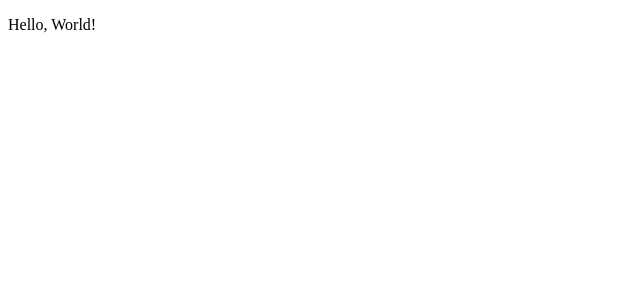
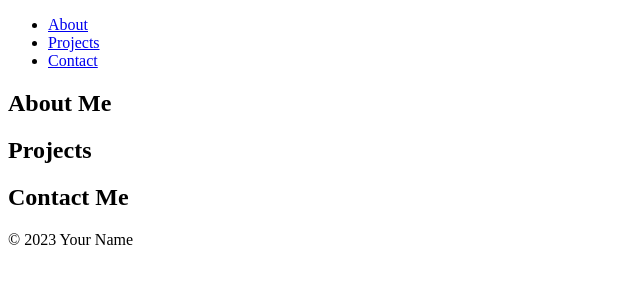
Before and after one commit to kimbyunguk/BKim, a plain HTML site: page index.html in a window 1280 px wide. Shown: the whole page, without its empty margins (0-640 px from the left). Drawn offline with Linux system fonts and the light colour scheme.

Commit message:
index.html

```diff
--- a/index.html
+++ b/index.html
@@ -1,12 +1,41 @@
 <!DOCTYPE html>
 <html lang="en">
 <head>
-	<meta charset="UTF-8">
-	<meta http-equiv="X-UA-Compatible" content="IE=edge">
-	<meta name="viewport" content="width=device-width, initial-scale=1.0">
-	<title>Portfolio</title>
+    <meta charset="UTF-8">
+    <meta name="viewport" content="width=device-width, initial-scale=1.0">
+    <title>Your Name - Personal Website</title>
+    <link rel="stylesheet" href="styles.css"> <!-- You can create a separate CSS file for styling -->
 </head>
 <body>
-  <p>Hello, World!</p>
+    <header>
+        <nav>
+            <ul>
+                <li><a href="#about">About</a></li>
+                <li><a href="#projects">Projects</a></li>
+                <li><a href="#contact">Contact</a></li>
+            </ul>
+        </nav>
+    </header>
+
+    <main>
+        <section id="about">
+            <h1>About Me</h1>
+            <!-- Your content goes here -->
+        </section>
+
+        <section id="projects">
+            <h1>Projects</h1>
+            <!-- Your content goes here -->
+        </section>
+
+        <section id="contact">
+            <h1>Contact Me</h1>
+            <!-- Your content goes here -->
+        </section>
+    </main>
+
+    <footer>
+        <p>&copy; 2023 Your Name</p>
+    </footer>
 </body>
 </html>
```
